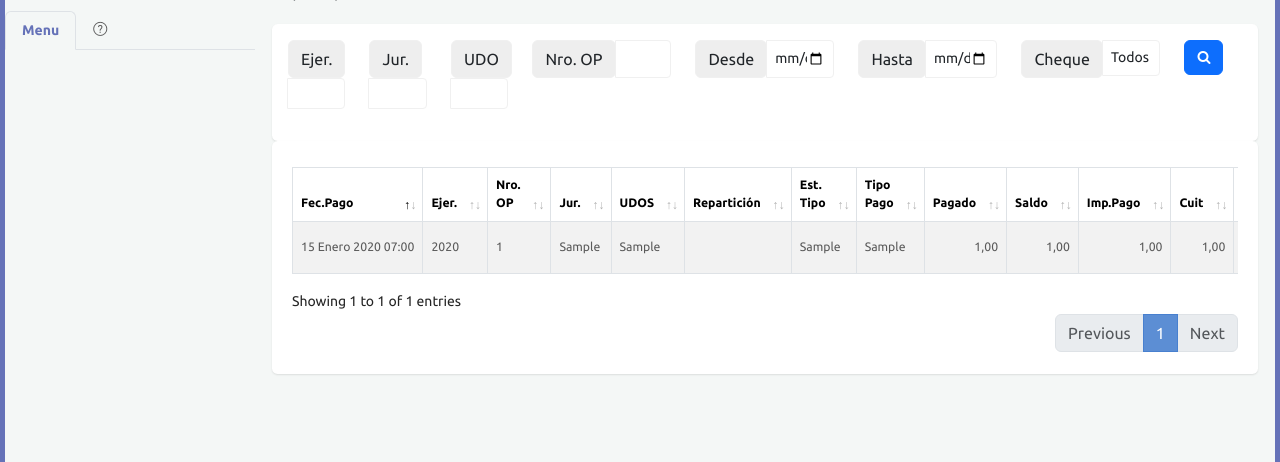
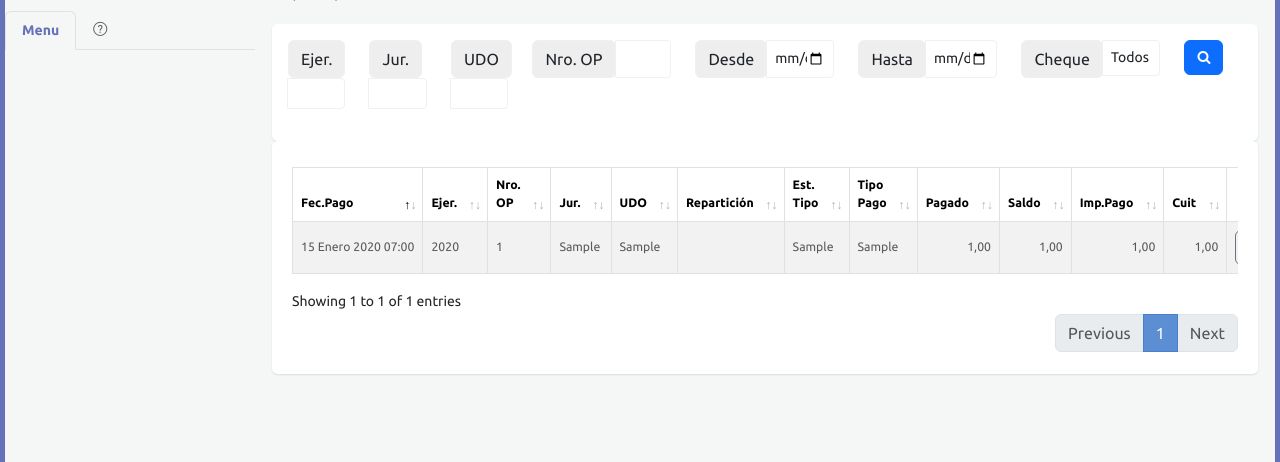
Before and after one commit to lzurueta/Siam, a Django app: template templates/proveedores/op_pagadas.html in a window 1280 px wide. Shown: the part 140-602 px from the top of the page. Run offline with Django 5.2, Linux system fonts and the light colour scheme; tables that the repository leaves empty hold one stand-in row (values such as "Sample post"); the template is opened without the code that fills it: values that come from a table or form of the project are taken from there, most other values are stand-ins (such as "Sample title", 1, 10 or a date in 2020); style sheets or scripts are compiled from the project's sources; some libraries are stand-ins or nearby versions.

Commit message:
Revert "Prueba etiqueta UDOS"
This reverts commit 12d7e6157b4241e5adafc950ecf3daf41f43da81.

```diff
--- a/sistema/functions.py
+++ b/sistema/functions.py
@@ -3,7 +3,6 @@ import tempfile
 
 from django.http import HttpResponse
 from django.template.loader import render_to_string
-
 from weasyprint import HTML
 
 import pymssql
--- a/templates/proveedores/op_pagadas.html
+++ b/templates/proveedores/op_pagadas.html
@@ -108,7 +108,7 @@
                                             <th>Ejer.</th>
                                             <th>Nro. OP</th>
                                             <th>Jur.</th>
-                                            <th>UDOS</th>
+                                            <th>UDO</th>
                                             <th>Repartición</th>
                                             <th>Est. Tipo</th>
                                             <th>Tipo Pago</th>
```
